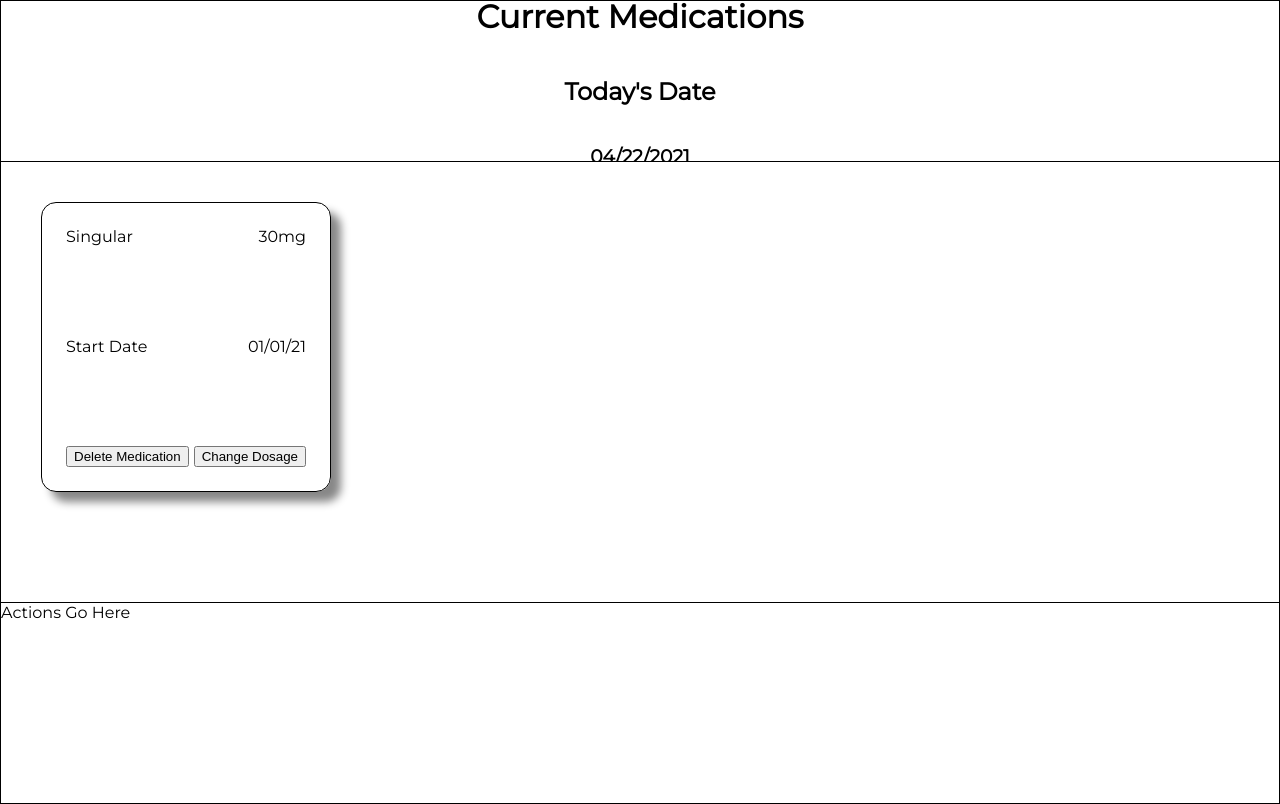
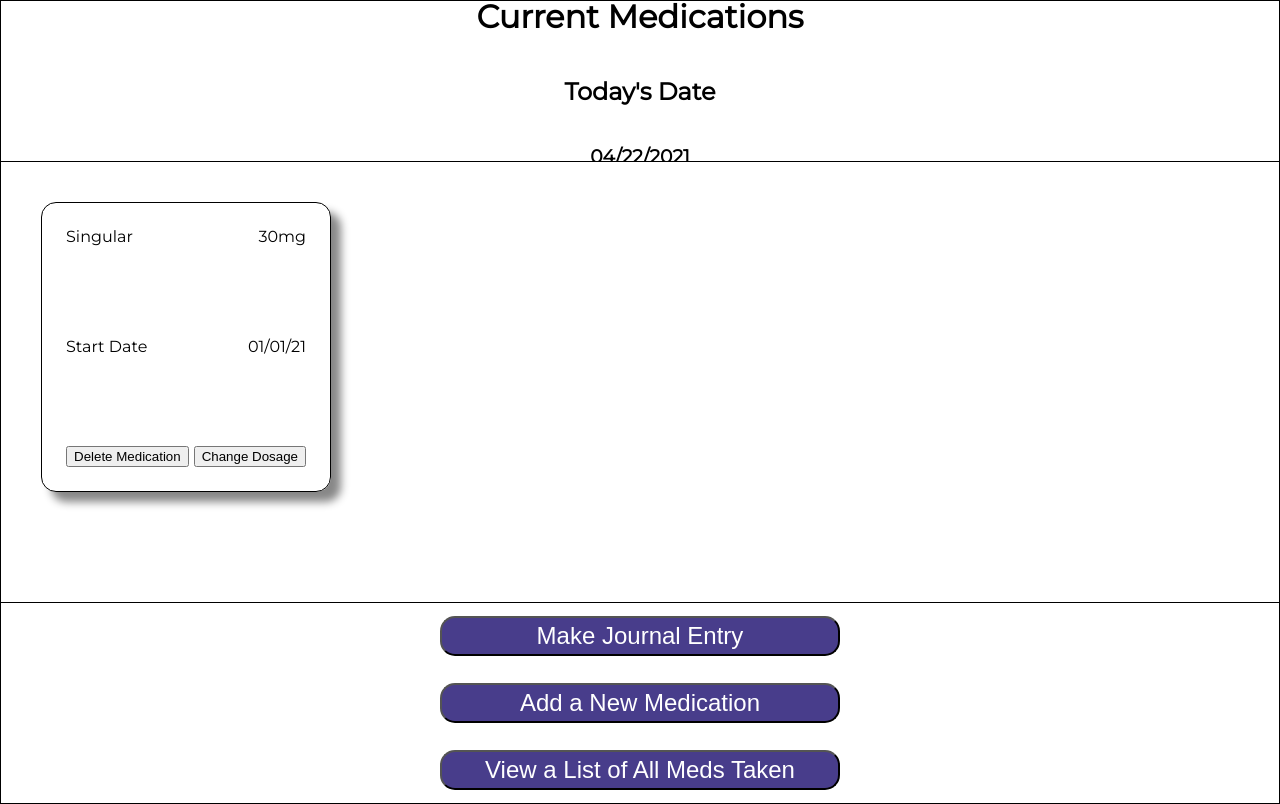
Before and after one commit to azharshahstl/Med-Master-Frontend, a React (Create React App) app: page / in a window 1280 px wide. Built offline with nearby package versions, Linux system fonts and the light colour scheme.

Commit message:
made buttons for action section and gave temporary styling

```diff
--- a/src/CurrentMedications/CurrentMedications.js
+++ b/src/CurrentMedications/CurrentMedications.js
@@ -24,7 +24,9 @@
                 {activeMedications.map(med => <MedicineCard medicine={med}/>)}
             </div>
             <div style={styles.actionsContainer}>
-                Actions Go Here
+                <button style={styles.actionBtns}>Make Journal Entry</button>
+                <button style={styles.actionBtns}>Add a New Medication</button>
+                <button style={styles.actionBtns}>View a List of All Meds Taken</button>
             </div>
         </div>
     )
@@ -54,10 +56,22 @@
         borderTop: 'none'
     },
     actionsContainer: {
+        display: 'flex',
+        flexDirection: 'column',
+        justifyContent: 'space-around',
+        alignItems: 'center',
         height: '25%',
         borderStyle: 'solid',
         borderWidth: '1px',
         borderTop: 'none'
+    },
+    actionBtns: {
+        width: '50vh',
+        height: '5vh',
+        backgroundColor: 'darkslateblue',
+        borderRadius: '15px',
+        color: 'white',
+        fontSize: '3vh'
     }
 }
 
```
